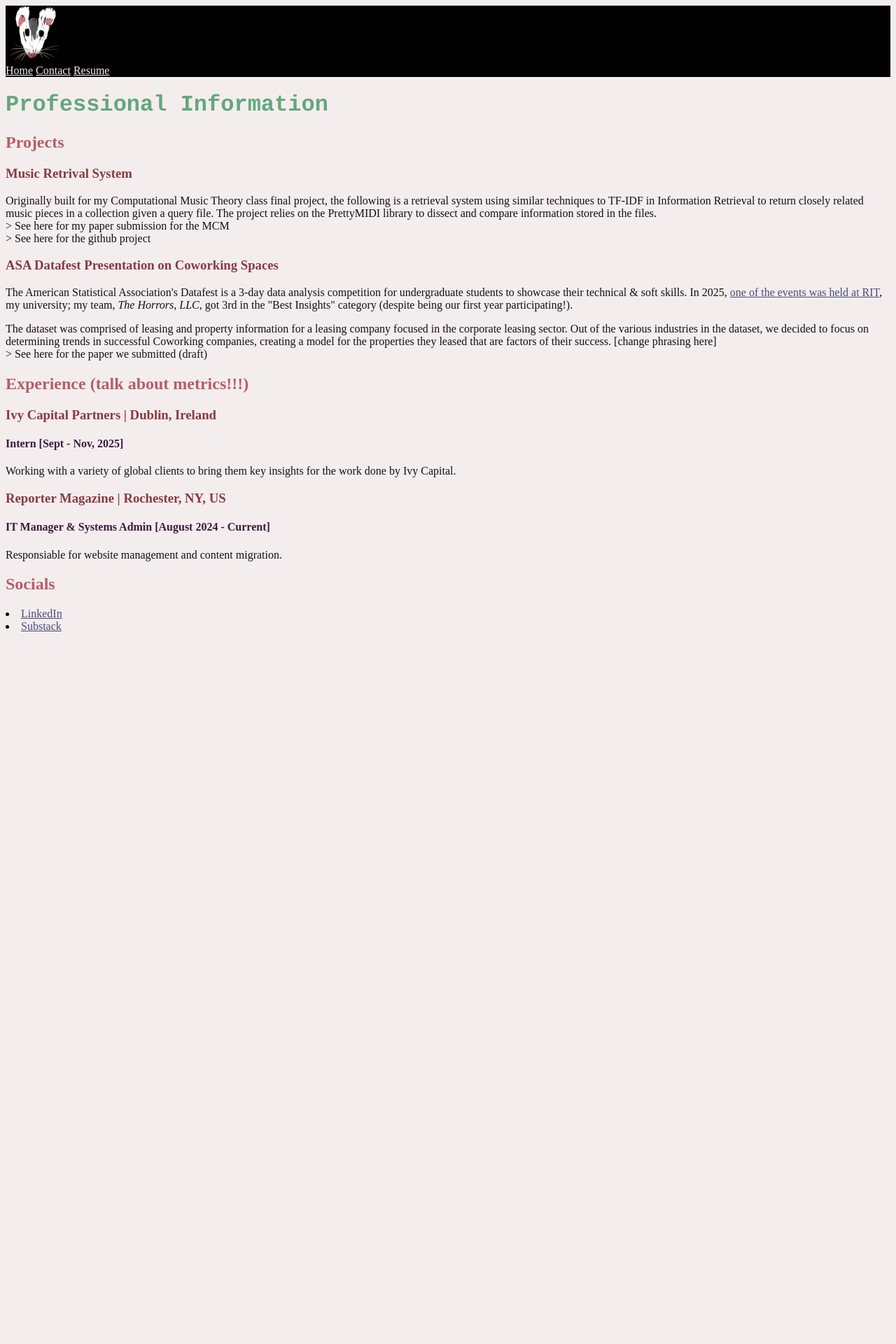
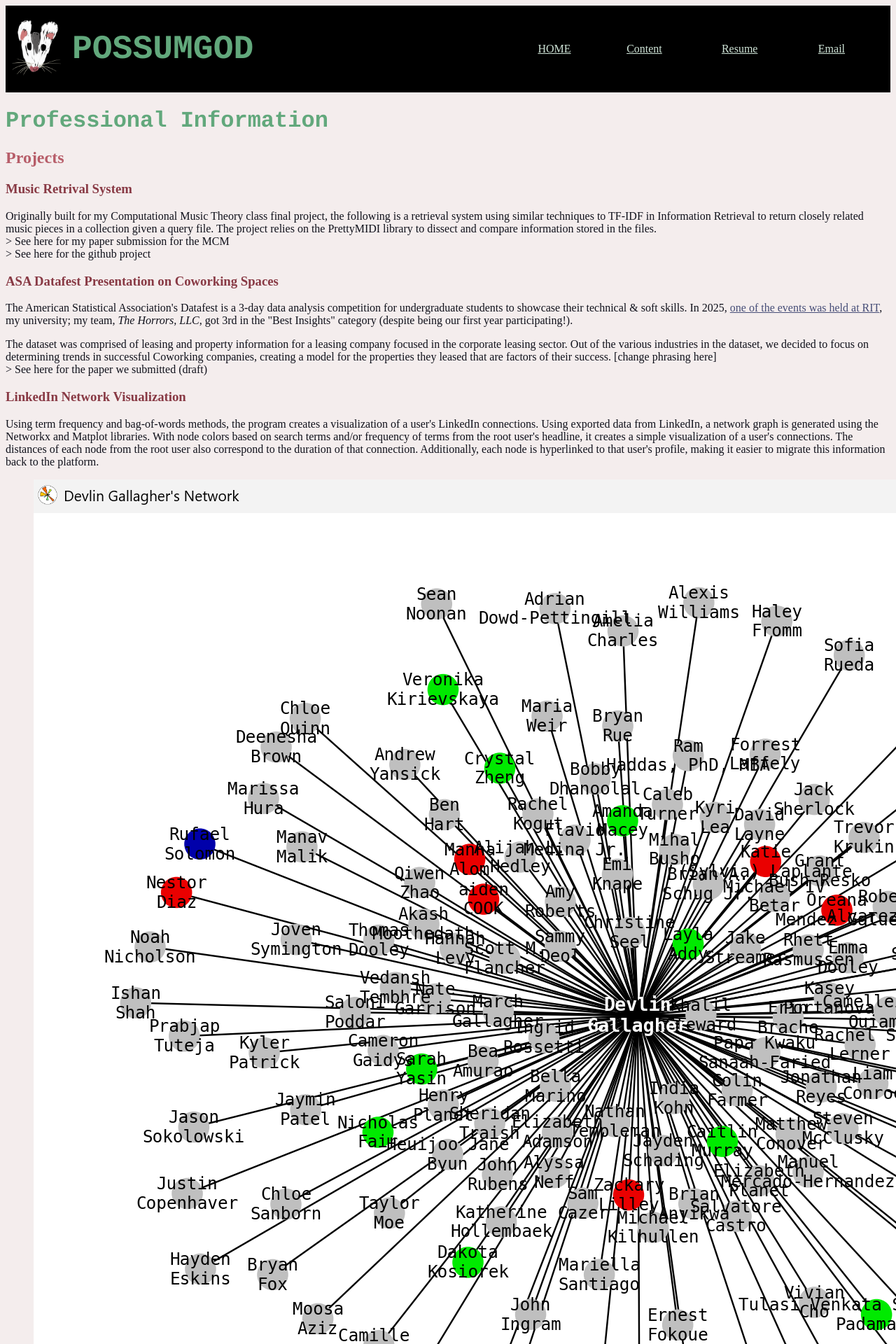
Before and after one commit to possumgod/possumgod.github.io, a PHP site: page /content.html in a window 1280 px wide; the page is wider, and only the part inside the window is pictured. Shown: the top 1920 px of that part at 70% size. Before the commit the page ends 902 px from the top of that part, so only its background shows below. Run offline with PHP 8.4, Linux system fonts and the light colour scheme.

Commit message:
adding files and content, along with some style changes (cont.)

```diff
--- a/content.html
+++ b/content.html
@@ -10,12 +10,30 @@
         <link rel="stylesheet" href="style.css">
     </head>
     <header>
-        <img src="images/favicon.png" alt="possumgod" style="height: 5em;">
-        <div class="header-right">
-            <a class="active" href="#content">Home</a>
-            <a href="#contact">Contact</a>
-            <a href="#about">Resume</a>
-        </div>
+        <table style="width: 100%;">
+            <tr>
+                <td style="width: 5.5em;">
+                    <img src="images/favicon.png" alt="possum icon drawn by me" style="height: 5em;">
+                </td>
+                <td>
+                    <h1>POSSUMGOD</h1>
+                </td>
+                <nav>
+                <td>
+                    <a href="/index.html">HOME</a>
+                </td>
+                <td>
+                    <a href="/content.html">Content</a>
+                </td>
+                <td>
+                    <a href="/Files/DG_Resume.pdf" download>Resume</a>
+                </td>
+                <td>
+                    <a href="eli@rgallagher.com">Email</a>
+                </td>
+                </nav>
+            </tr>
+        </table>
     </header>
     <body>
         <script src="" async defer></script>
@@ -41,6 +59,24 @@
             leased that are factors of their success. [change phrasing here]
             <br>> See here for the paper we submitted (draft)
         </p>
+        <h3>LinkedIn Network Visualization</h3>
+        <p>
+            Using term frequency and bag-of-words methods, the program creates a visualization of a user's LinkedIn connections. Using exported data from
+            LinkedIn, a network graph is generated using the Networkx and Matplot libraries. With node colors based on search terms and/or frequency of terms
+            from the root user's headline, it creates a simple visualization of a user's connections. The distances of each node from the root user also
+            correspond to the duration of that connection. Additionally, each node is hyperlinked to that user's profile, making it easier to migrate this
+            information back to the platform.
+        </p>
+            <figure>
+                <img src="images/network_13-11-25.png" alt="My Linkedin network run through the program, some user nodes are red, green, blue, or pink">
+                <figcaption style="text-align: center;">My LinkedIn network as of 13 November, 2025</figcaption>
+            </figure>
+        <p>
+            Each node's color is determined by an RGB value, this value is determined by the top three 'relevant' terms from term frequency compared to the root
+            user's headline. If a user's headline contains none of the most frequent terms, then the color is grey; otherwise, the RGB value (aka the relevancy) is calculated using
+            term frequency. For now, the program only takes individual words into account (so combined phrases are not factored into anything). The user can also
+            provide (up to three) terms to search by/include by default in the RGB calculation, regardless of how often they appear.
+        </p>
         <h2>Experience (talk about metrics!!!)</h2>
         <h3>Ivy Capital Partners | Dublin, Ireland</h3>
         <h4>Intern [Sept - Nov, 2025]</h4>
--- a/index.html
+++ b/index.html
@@ -12,8 +12,8 @@
     <header>
         <img src="images/favicon.png" alt="possumgod" style="height: 5em;">
         <div class="header-right">
-            <a class="active" href="#index">Home</a>
-            <a href="#content">Content</a>
+            <a href="/index.html">Home</a>
+            <a href="/content.html">Content</a>
             <a href="#about">Resume</a>
         </div>
     </header>
--- a/style.css
+++ b/style.css
@@ -2,8 +2,19 @@ header {
     background-color: black;
 }
 
+header h1 {
+    color: rgb(98, 168, 124);
+    font-weight: bold;
+    font-size: 48px;
+}
+
 header a {
-    color: rgb(244, 237, 237)
+    font-size: 16px;
+    color: rgb(207, 228, 215);
+}
+
+nav {
+    text-align: center;
 }
 
 body {
```
Also changed, not shown: images/network_13-11-25.png (added), images/network_legend1.png (added), 1 other file.
